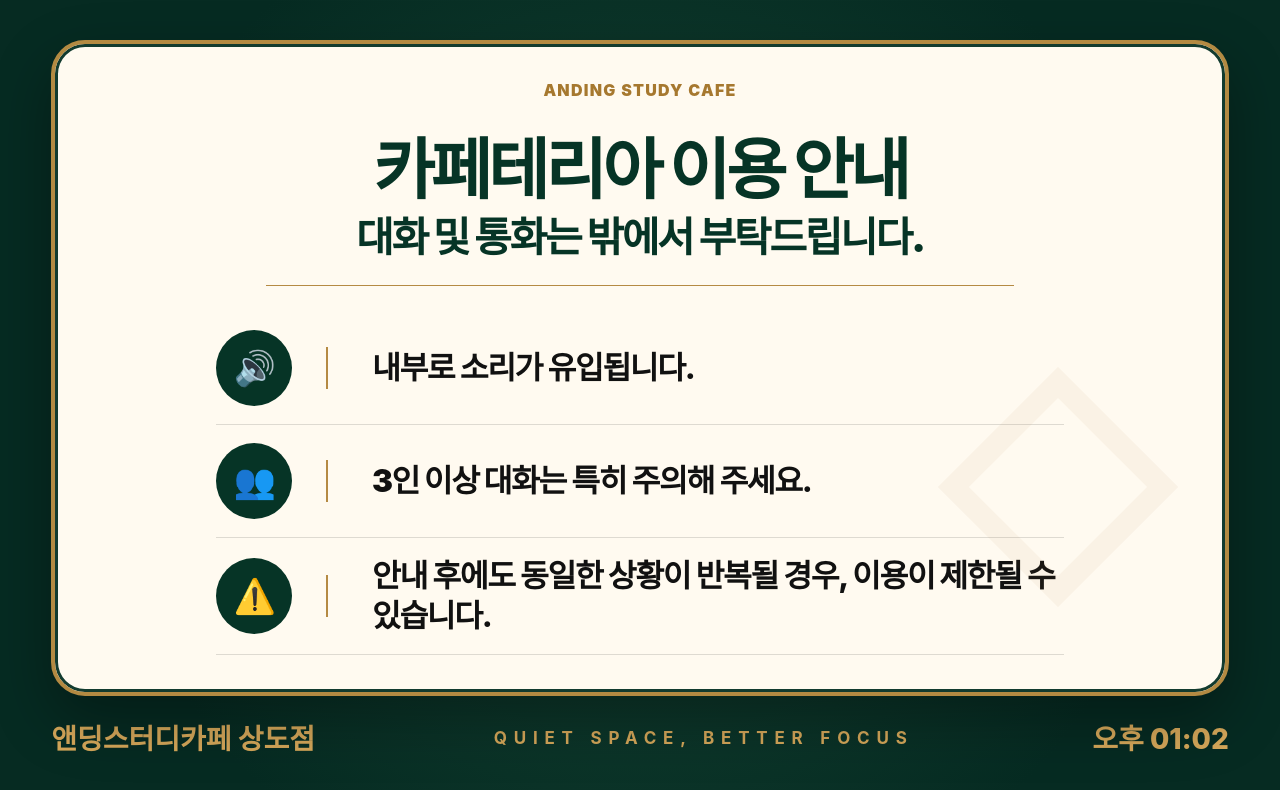
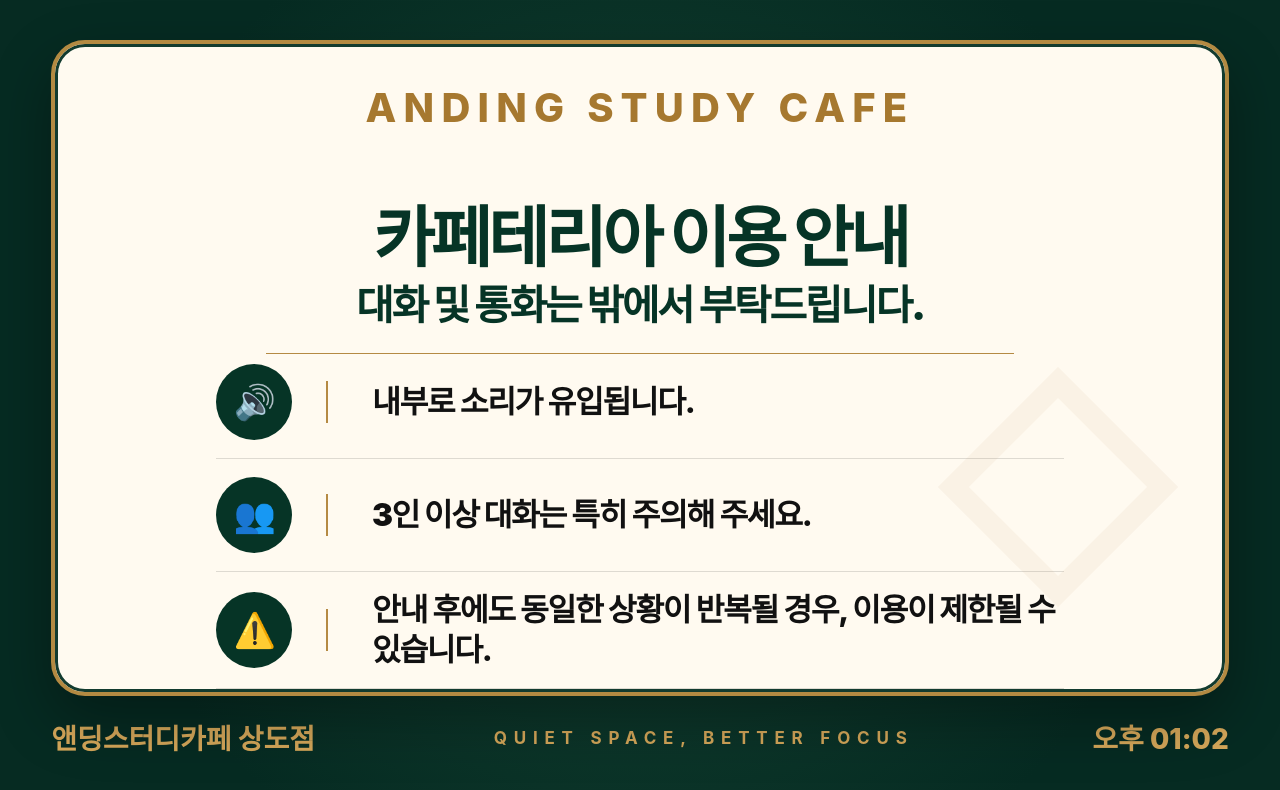
Before and after one commit to mmmkk2/sangdo-lobby, a Next.js app: page / in a window 1280 px wide. Shown: the top 790 px of the page. Built offline with nearby package versions, Linux system fonts and the light colour scheme.

Commit message:
Update globals.css

```diff
--- a/app/globals.css
+++ b/app/globals.css
@@ -190,10 +190,14 @@ body {
   align-items: center;
   gap: 18px;
   color: #a6782f;
-  font-weight: 900;
-  letter-spacing: 0.08em;
+  font-size: 40px;      /* 글씨 크기 */
+  font-weight: 800;     /* 굵기 */
+  letter-spacing: 0.18em; /* 글자 간격 */
+  margin-bottom: 32px;  /* 제목과의 간격 */
   flex-shrink: 0;
 }
+
+
 
 .brandIcon {
   width: 34px;
```
